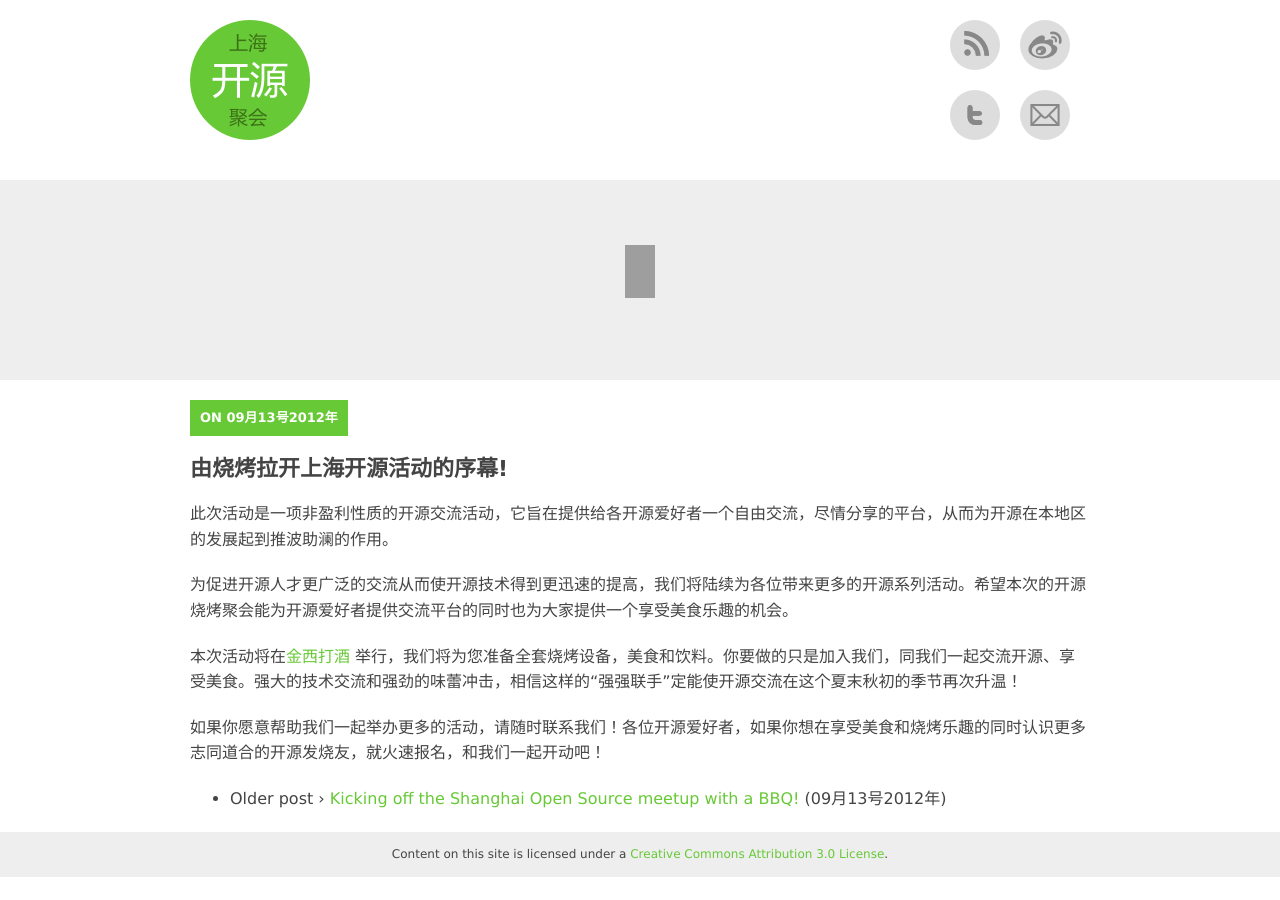
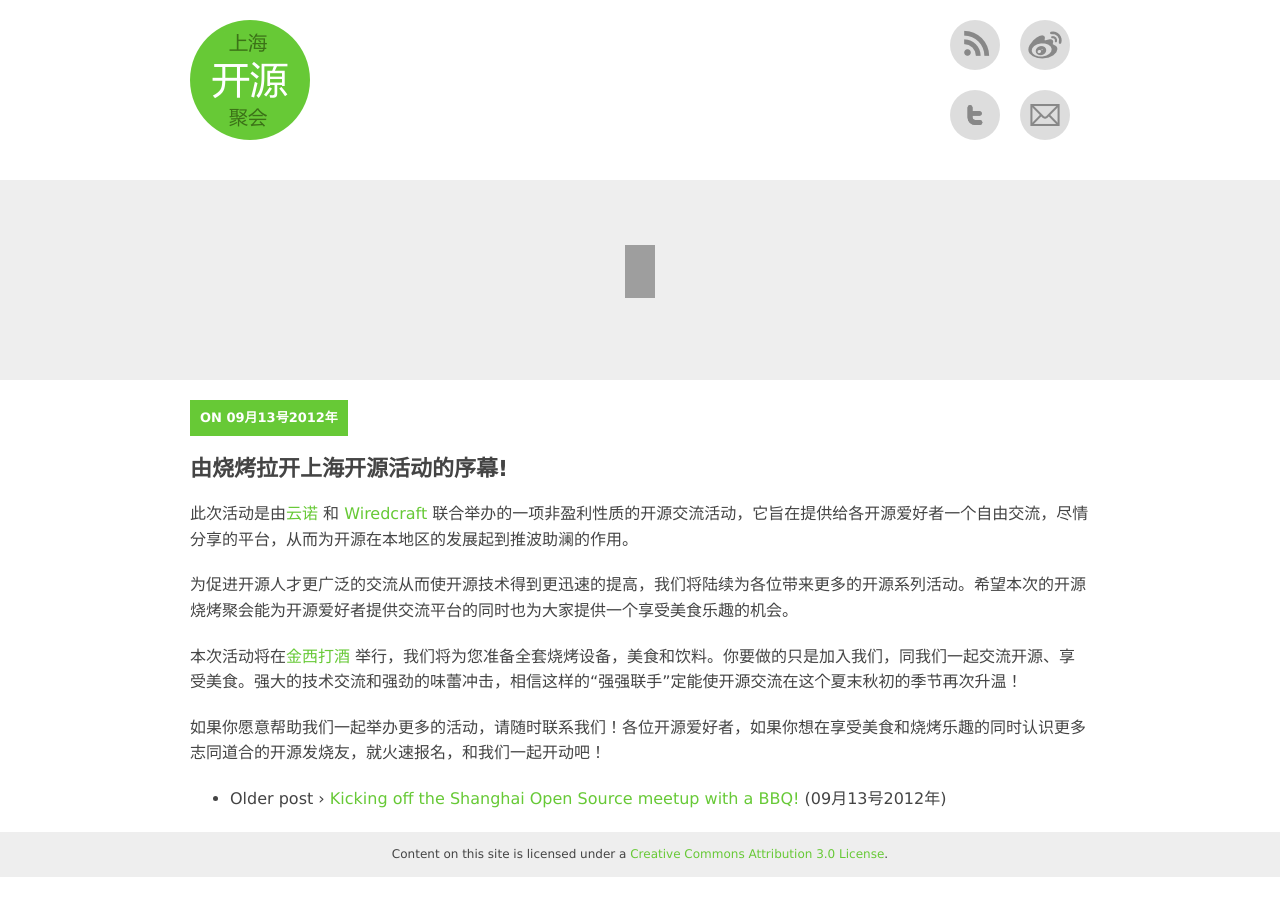
Before and after one commit to Wiredcraft/shanghaios, a Jekyll site: the page built from _posts/2012-09-03-BBQ.md, in a window 1280 px wide. Built offline with Jekyll 4.4.1, drawn with Linux system fonts in a browser that asks for light colours; grey boxes are pictures that could not be loaded.

Commit message:
updated chinese post

```diff
--- a/_layouts/default.html
+++ b/_layouts/default.html
@@ -38,7 +38,7 @@ languages: "dfsfsdf"
 </head>
 <body>
   <nav id="header">
-  	<h1><a href="{{ base.url }}/">   上海开源聚会</a></h1>
+  	<h1><a href="{{ base.url }}/">上海开源聚会</a></h1>
   	<ul>
       <li class='weibo'><a href="http://www.weibo.com/u/2987642162" target="_blank">Shanghai Open Source meetup on Weibo</a></li>
       <li class='rss'><a href="/atom.xml">Shanghai Open Source meetup RSS feed</a></li>
--- a/_posts/2012-09-03-BBQ.md
+++ b/_posts/2012-09-03-BBQ.md
@@ -8,7 +8,7 @@ address: 延平路425号楼103室
 road: 靠近昌平路
 ---
 
-此次活动是一项非盈利性质的开源交流活动，它旨在提供给各开源爱好者一个自由交流，尽情分享的平台，从而为开源在本地区的发展起到推波助澜的作用。
+此次活动是由[云诺](http://beta.yunio.com/) 和 [Wiredcraft](http://wiredcraft.com/) 联合举办的一项非盈利性质的开源交流活动，它旨在提供给各开源爱好者一个自由交流，尽情分享的平台，从而为开源在本地区的发展起到推波助澜的作用。
 
 为促进开源人才更广泛的交流从而使开源技术得到更迅速的提高，我们将陆续为各位带来更多的开源系列活动。希望本次的开源烧烤聚会能为开源爱好者提供交流平台的同时也为大家提供一个享受美食乐趣的机会。
 
```
